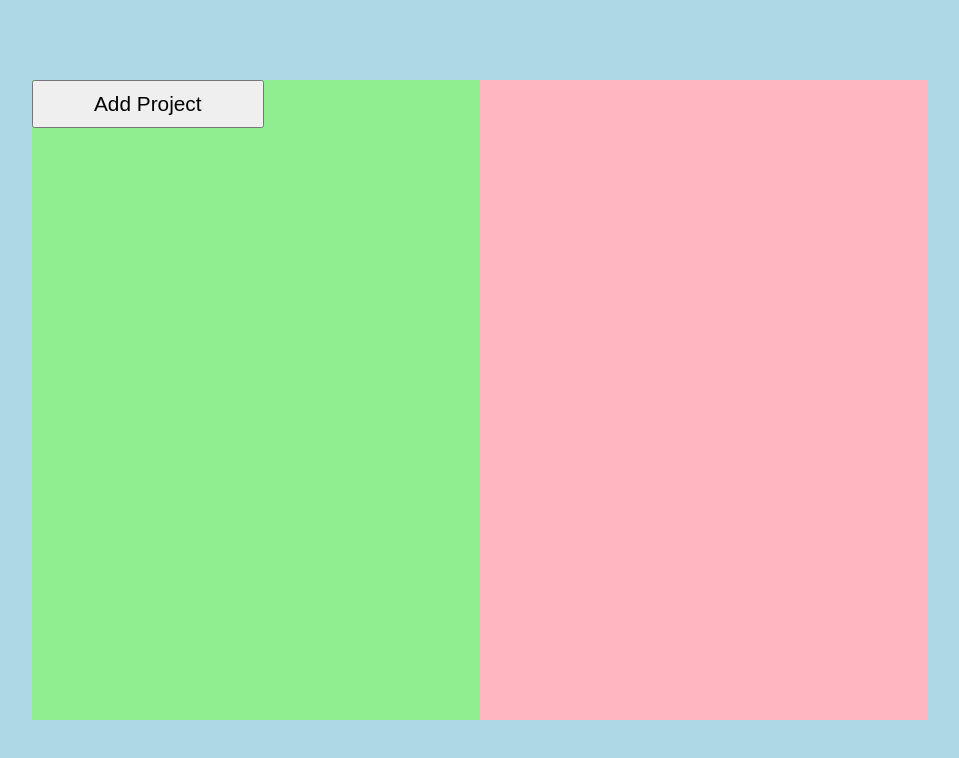
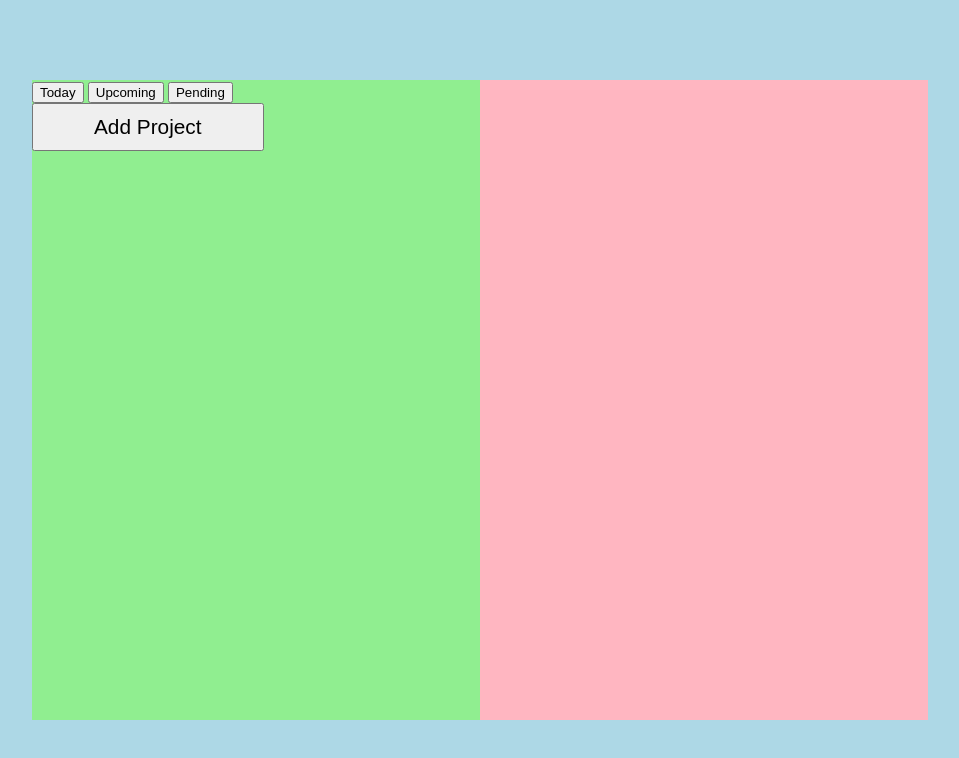
Before and after one commit to NandkishorJadoun/to-do-list, a website built with webpack: page src/template.html in a window 1280 px wide. Shown: the whole page, without its empty margins (160-1119 px from the left). Built offline with nearby package versions, Linux system fonts and the light colour scheme.

Commit message:
add task filter buttons

```diff
--- a/src/template.html
+++ b/src/template.html
@@ -9,8 +9,17 @@
 
 <body>
     <div id="project-container">
+
+        <div class="task-filter">
+            <button class="today-task">Today</button>
+            <button class="upcoming-task">Upcoming</button>
+            <button class="pending-task">Pending</button>
+        </div>
+
         <button class="add-project">Add Project</button>
+
         <div class="projects"></div>
+
         <dialog class="project-dialog">
             <form method="dialog">
                 <p>
@@ -22,6 +31,7 @@
                 </p>
             </form>
         </dialog>
+
     </div>
 
     <div id="task-container">
@@ -60,8 +70,6 @@
         </form>
     </dialog>
 
-
-
 </body>
 
 </html>
```
